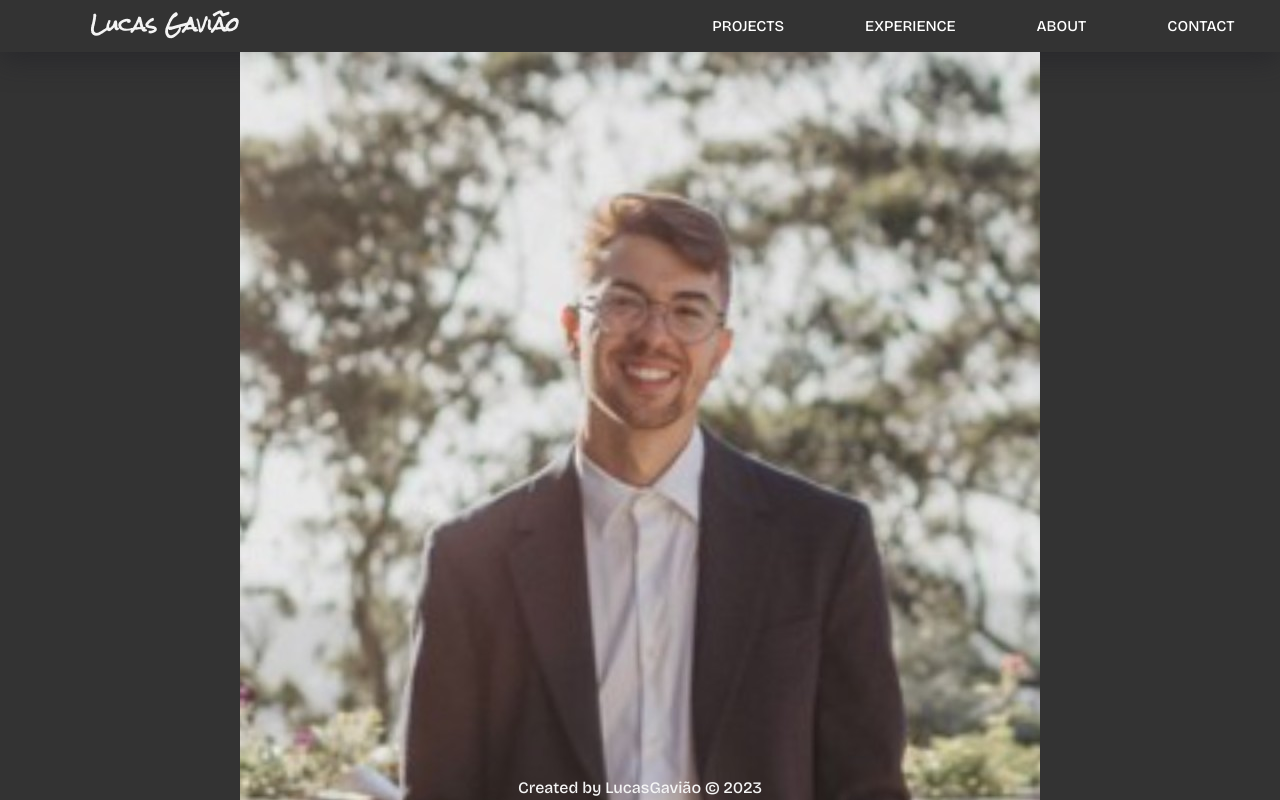
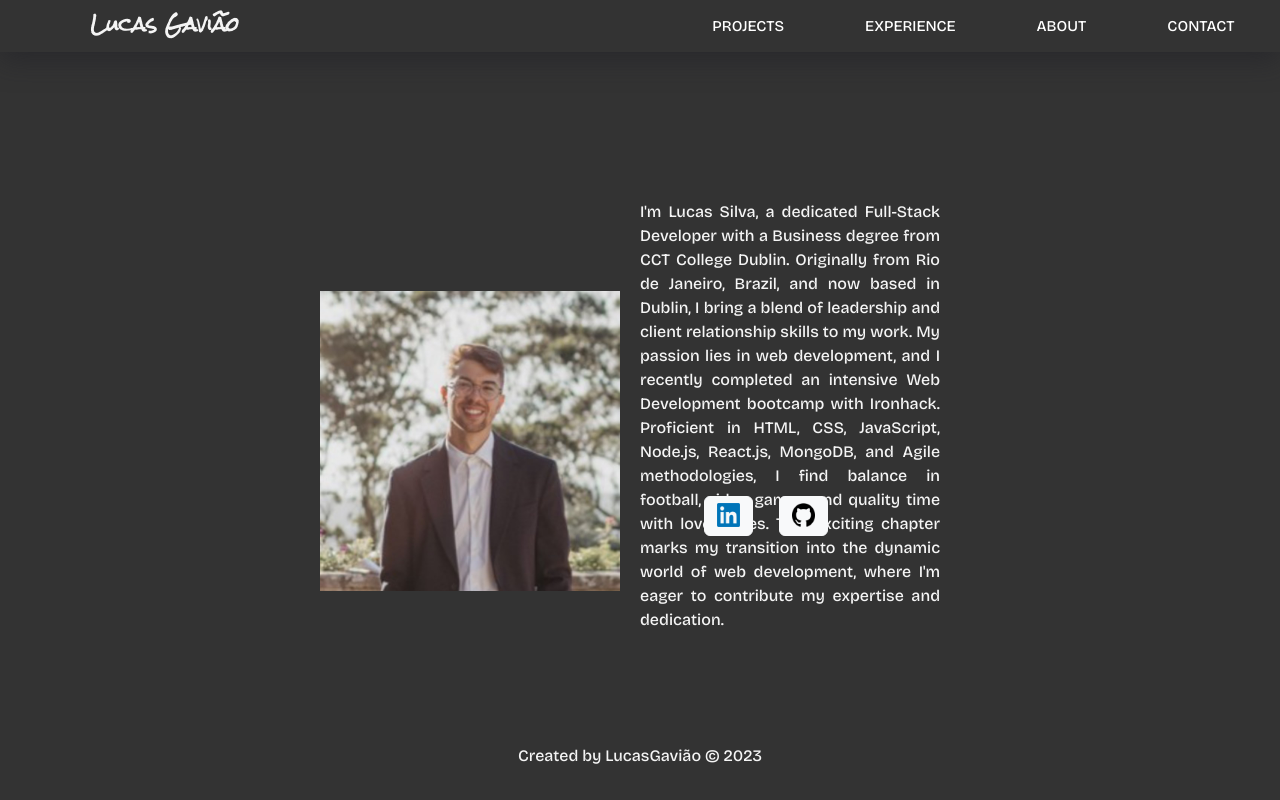
Before and after one commit to Lucas-Portfolio/myPortfolio, a React (Create React App) app: page /about in a window 1280 px wide. Built offline with nearby package versions, Linux system fonts and the light colour scheme; a web font is replaced by a local one.

Commit message:
added about.module.css

```diff
--- /dev/null
+++ b/src/components/Spinner/Spinner.js
@@ -0,0 +1,7 @@
+import { Spinner } from "react-bootstrap";
+
+function SpinnerComp() {
+  return <Spinner animation="border" variant="light" />;
+}
+
+export default SpinnerComp;
--- a/src/index.css
+++ b/src/index.css
@@ -90,22 +90,3 @@ width: 100vw;
   width: 400px;
   margin-top:10px;
 }
-
-.button-group {
-  display: flex;
-  align-items: center;
-  justify-content: space-evenly;
-}
-
-
-.btn-contact img {
-  width: 23px;
-  height: 24px;
-  margin-bottom: 2px;
-}
-
-.btn-github img {
-  width: 23px;
-  height: 24px;
-  margin-bottom: 2px;
-}
--- a/src/pages/About/AboutPage.js
+++ b/src/pages/About/AboutPage.js
@@ -1,8 +1,10 @@
 import { useState } from "react";
-import { Button, Card, Spinner } from "react-bootstrap";
+import { Button } from "react-bootstrap";
 import github from "../../images/logos/github-logo.png";
 import linkedin from "../../images/logos/image-removebg-preview.png";
 import myself from "../../images/myself/Foto.jpeg";
+import SpinnerComp from "../../components/Spinner/Spinner";
+import style from "./about.module.css";
 
 function AboutPage() {
   const [spinner, setSpinner] = useState(false);
@@ -24,16 +26,28 @@ function AboutPage() {
   };
 
   return (
-    <div className="AboutPage">
-      <div className="about-container">
-        <img className="mypicture" src={myself} alt="mypicture" />
-        <p>Some text about myself</p>
+    <div className={style.AboutPage}>
+      <div className={style.about_container}>
+        <img className={style.mypicture} src={myself} alt="mypicture" />
+        <p>
+          I'm Lucas Silva, a dedicated Full-Stack Developer with a Business
+          degree from CCT College Dublin. Originally from Rio de Janeiro,
+          Brazil, and now based in Dublin, I bring a blend of leadership and
+          client relationship skills to my work. My passion lies in web
+          development, and I recently completed an intensive Web Development
+          bootcamp with Ironhack. Proficient in HTML, CSS, JavaScript, Node.js,
+          React.js, MongoDB, and Agile methodologies, I find balance in
+          football, video games, and quality time with loved ones. This exciting
+          chapter marks my transition into the dynamic world of web development,
+          where I'm eager to contribute my expertise and dedication.
+        </p>
+      </div>
       {spinner ? (
-          <Spinner animation="border" variant="light" />
+        <SpinnerComp />
       ) : (
-          <div className="button-group">
+        <div className={style.button_group}>
           <Button
-              className="btn-contact"
+            className={style.btn_linkedin}
             variant="light"
             onClick={handleClick}
           >
@@ -41,7 +55,7 @@ function AboutPage() {
           </Button>
 
           <Button
-              className="btn-github"
+            className={style.btn_github}
             variant="light"
             onClick={handleClickGit}
           >
@@ -50,7 +64,6 @@ function AboutPage() {
         </div>
       )}
     </div>
-    </div>
   );
 }
 
--- /dev/null
+++ b/src/pages/About/about.module.css
@@ -0,0 +1,46 @@
+.AboutPage {
+    display: flex;
+    justify-content: center;
+  }
+
+  .about_container {
+    width: 50%;
+    position: absolute;
+    top: 25%;
+    display: flex;
+    align-items: center;
+
+  }
+
+  .about_container p {
+    margin: 0px 20px 50px;
+    text-align: justify;
+  }
+
+  .button_group {
+    width: 150px;
+    display: flex;
+    align-items: center;
+    justify-content: space-around;
+    position: absolute;
+    top: 62%;
+    left: 54%;
+  }
+
+
+  .btn_linkedin img {
+    width: 23px;
+    height: 24px;
+    margin-bottom: 2px;
+  }
+
+  .btn_github img {
+    width: 23px;
+    height: 24px;
+    margin-bottom: 2px;
+  }
+
+  .mypicture {
+    width: 300px;
+    height: 300px;
+  }
--- a/src/pages/Contact/ContactPage.js
+++ b/src/pages/Contact/ContactPage.js
@@ -1,6 +1,7 @@
 import { useState } from "react";
-import { Button, Form, Spinner } from "react-bootstrap";
+import { Button, Form } from "react-bootstrap";
 import { useNavigate } from "react-router-dom";
+import SpinnerComp from "../../components/Spinner/Spinner";
 
 function ContactPage() {
   const [spinner, setSpinner] = useState(false);
@@ -51,7 +52,7 @@ function ContactPage() {
           />
         </Form.Group>
         {spinner ? (
-          <Spinner animation="border" variant="light" />
+          <SpinnerComp />
         ) : (
           <Button className="btn-form" variant="warning" onClick={handleSend}>
             {" "}
```
Also changed, not shown: src/pages/Contact/contact.module.css (added). Lines whose indentation alone changed are shown as unchanged.
